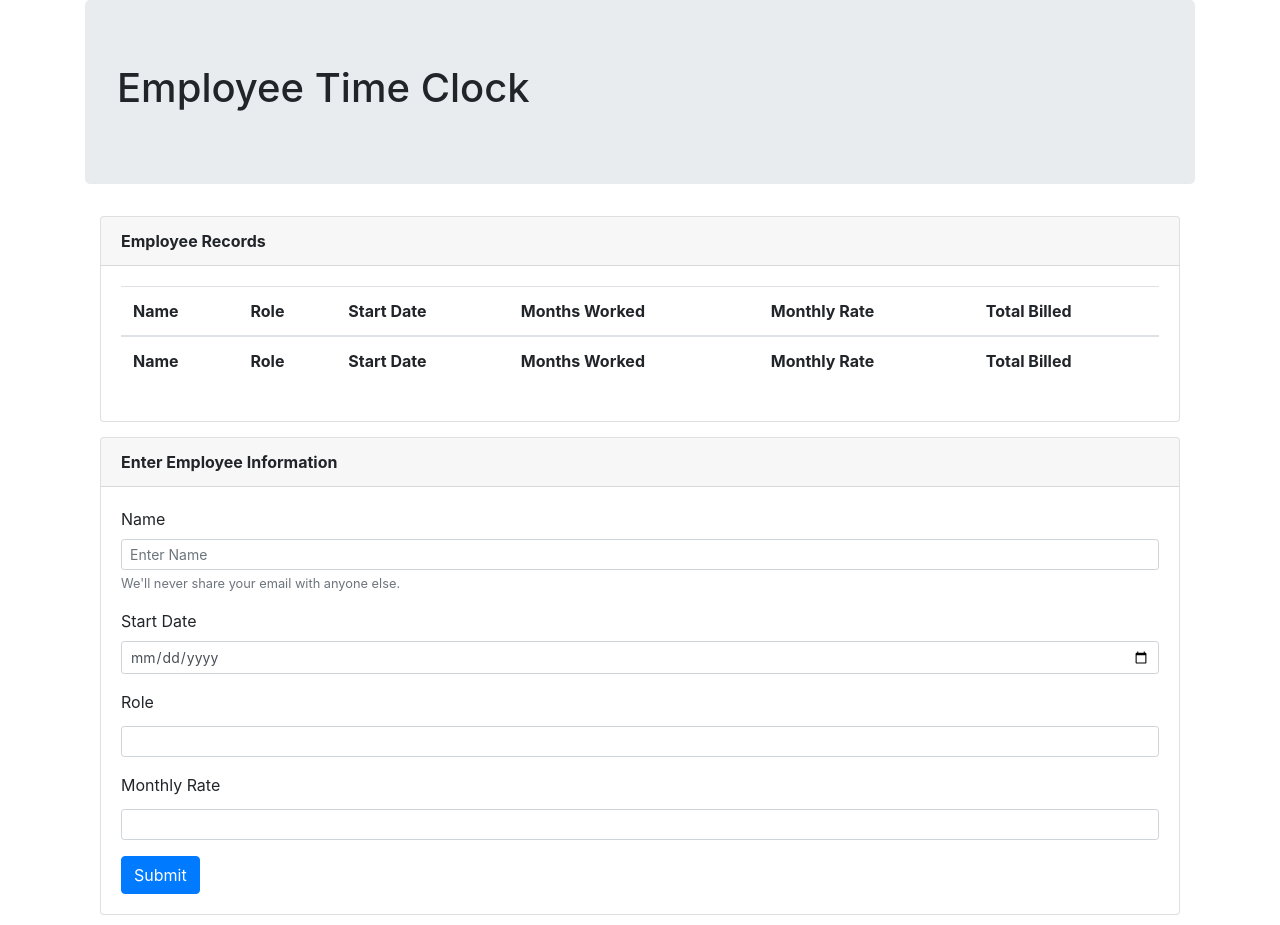
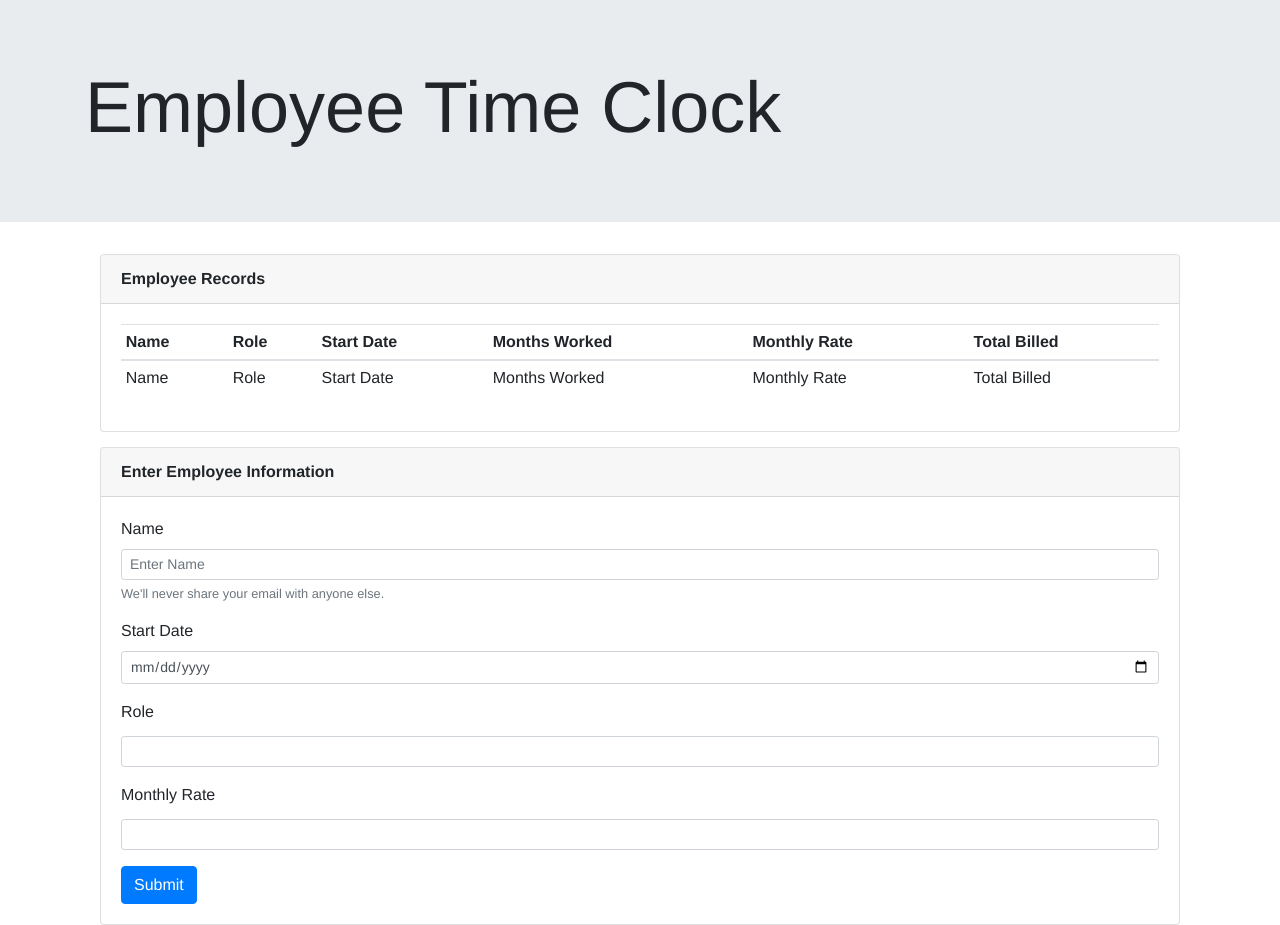
Before and after one commit to mrsantacruz86/timeClock, a plain HTML site: page indexclock.html in a window 1280 px wide. Drawn offline with nearby package versions, Linux system fonts and the light colour scheme; no server answers.

Commit message:
updating from work

```diff
--- a/indexclock.html
+++ b/indexclock.html
@@ -14,17 +14,20 @@
 
 <body>
 
-    <div class="container">
-        <div class="jumbotron">
-            <h1> Employee Time Clock
+    <div class="jumbotron jumbotron-fluid">
+        <div class="container">
+            <h1 class="display-3">
+                Employee Time Clock
             </h1>
         </div>
+    </div>
 
+    <div class="container">
         <div class="container">
             <div class="card">
                 <div class="card-header">Employee Records </div>
                 <div class="card-body">
-                    <table class="table">
+                    <table class="table table-sm">
                         <thead class="thead">
                             <tr>
                                 <th>Name</th>
@@ -39,12 +42,12 @@
                         <tbody id="employeeData">
                             <!--create new employeeData rows with jQuery -->
                             <tr>
-                                <th>Name</th>
-                                <th>Role</th>
-                                <th>Start Date</th>
-                                <th>Months Worked</th>
-                                <th>Monthly Rate</th>
-                                <th>Total Billed</th>
+                                <td>Name</td>
+                                <td>Role</td>
+                                <td>Start Date</td>
+                                <td>Months Worked</td>
+                                <td>Monthly Rate</td>
+                                <td>Total Billed</td>
                             </tr>
                         </tbody>
                     </table>
--- a/style.css
+++ b/style.css
@@ -1,3 +1,6 @@
+body{
+    font-family: "Helvetica Neue",Helvetica,Arial,sans-serif;
+}
 .card {
     margin-top: 15px;
 }
```
